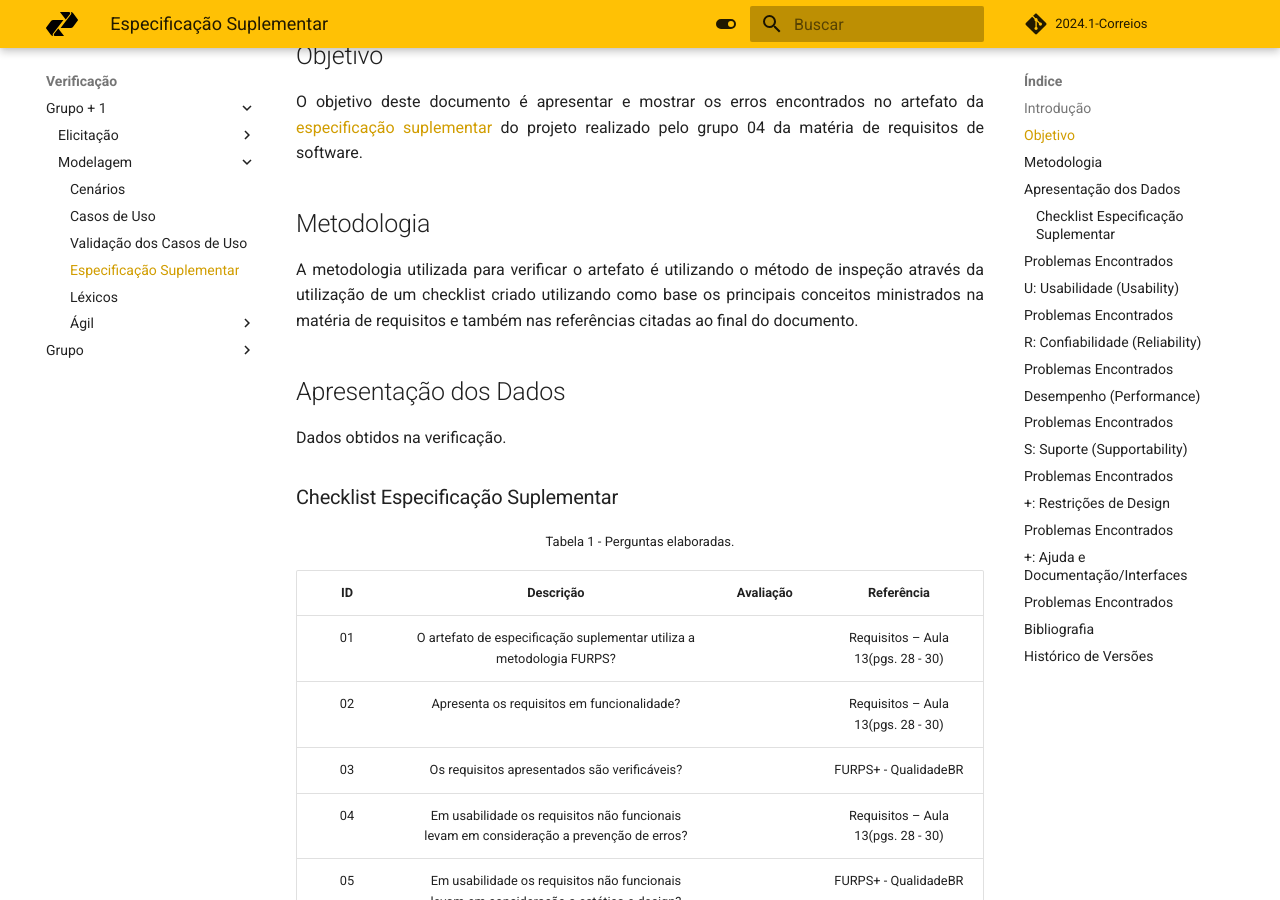
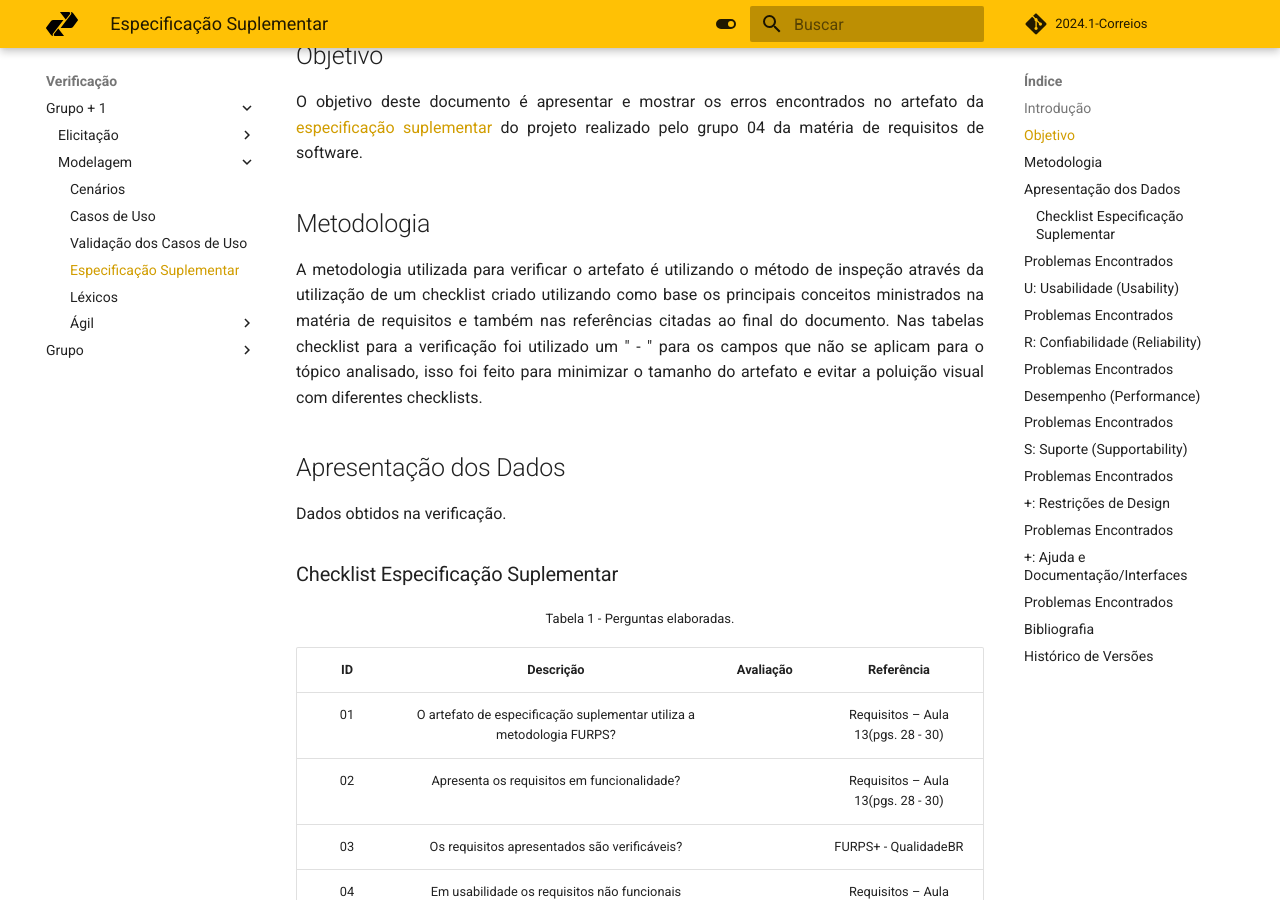
Before and after one commit to Requisitos-de-Software/2024.1-Serasa, an MkDocs documentation site: the page built from docs/verificacao/grupo+1/modelagem/especificacao_suplementar.md, in a window 1280 px wide and 900 px high, scrolled down 399 px. Built offline with MkDocs 1.6.1 and Material for MkDocs 9.7.7, drawn with Linux system fonts in a browser that asks for light colours; comment, search, counter and statistics services are not loaded.

Commit message:
fix metodology specify

```diff
--- a/docs/verificacao/grupo+1/modelagem/especificacao_suplementar.md
+++ b/docs/verificacao/grupo+1/modelagem/especificacao_suplementar.md
@@ -10,7 +10,7 @@ O objetivo deste documento é apresentar e mostrar os erros encontrados no artef
 
 ## Metodologia
 
-A metodologia utilizada para verificar o artefato é utilizando o método de inspeção através da utilização de um checklist criado utilizando como base os principais conceitos ministrados na matéria de requisitos e também nas referências citadas ao final do documento.
+A metodologia utilizada para verificar o artefato é utilizando o método de inspeção através da utilização de um checklist criado utilizando como base os principais conceitos ministrados na matéria de requisitos e também nas referências citadas ao final do documento. Nas tabelas checklist para a verificação foi utilizado um " - " para os campos que não se aplicam para o tópico analisado, isso foi feito para minimizar o tamanho do artefato e evitar a poluição visual com diferentes checklists.
 
 ## Apresentação dos Dados
 
```
